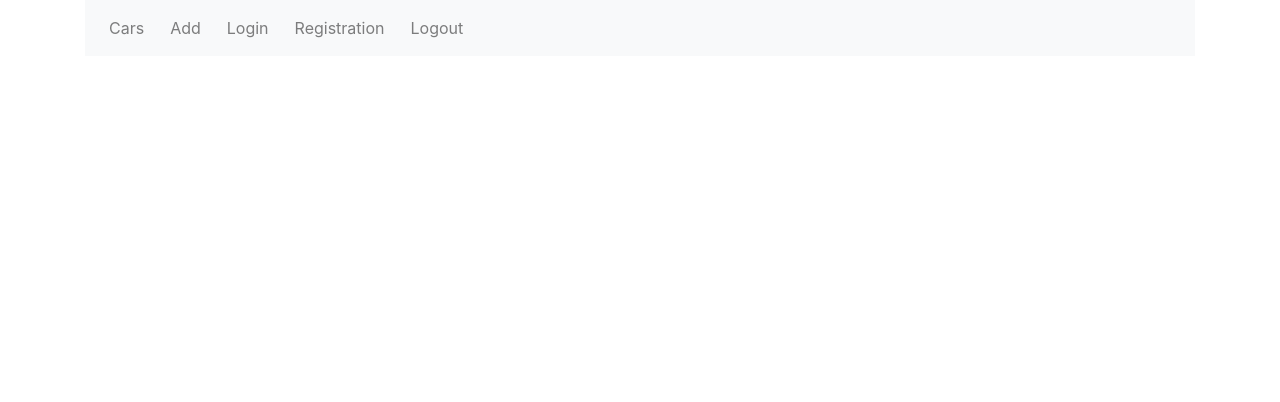
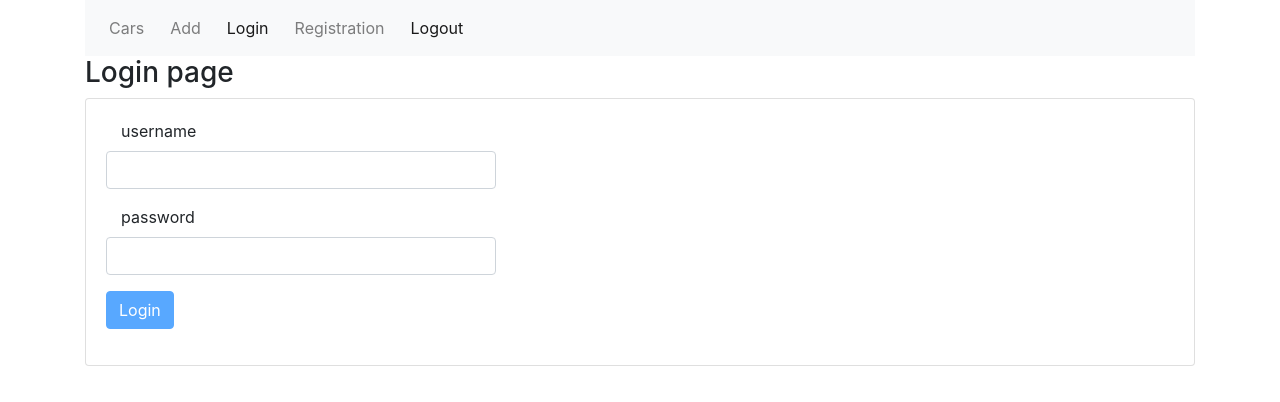
Before and after one commit to Shahnovski/autoshop-ui, an Angular app: page /login in a window 1280 px wide. Before the commit this address led to /. Shown: the top 402 px of the page. Built offline with nearby package versions, Linux system fonts and the light colour scheme.

Commit message:
Add auth.service and login.component

```diff
--- a/src/app/app-routing.module.ts
+++ b/src/app/app-routing.module.ts
@@ -4,12 +4,14 @@ import { CarListComponent } from './car-list/car-list.component';
 import { CarDetailsComponent } from './car-details/car-details.component';
 import { CreateCarComponent } from './create-car/create-car.component';
 import { CarEditComponent } from './car-edit/car-edit.component';
+import { LoginComponent } from './auth/login/login.component';
 
 const routes: Routes = [
   { path: 'cars', component: CarListComponent },
   { path: 'view/:id', component: CarDetailsComponent },
   { path: 'add', component: CreateCarComponent },
   { path: 'edit/:id', component: CarEditComponent },
+  { path: 'login', component: LoginComponent },
 ];
 
 @NgModule({
--- a/src/app/app.module.ts
+++ b/src/app/app.module.ts
@@ -8,6 +8,7 @@ import { CarDetailsComponent } from './car-details/car-details.component';
 import { CarListComponent } from './car-list/car-list.component';
 import { CarEditComponent } from './car-edit/car-edit.component';
 import {FormsModule, ReactiveFormsModule} from "@angular/forms";
+import { LoginComponent } from './auth/login/login.component';
 
 @NgModule({
   declarations: [
@@ -15,7 +16,8 @@ import {FormsModule, ReactiveFormsModule} from "@angular/forms";
     CreateCarComponent,
     CarDetailsComponent,
     CarListComponent,
-    CarEditComponent
+    CarEditComponent,
+    LoginComponent
   ],
   imports: [
     BrowserModule,
--- /dev/null
+++ b/src/app/auth.service.ts
@@ -0,0 +1,52 @@
+import { Injectable } from '@angular/core';
+import { HttpClient, HttpHeaders, HttpXsrfTokenExtractor } from '@angular/common/http';
+import { Observable, Subject  } from 'rxjs';
+
+@Injectable({
+  providedIn: 'root'
+})
+
+export class AuthService {
+  private mainUrl = '/api/v1';
+  private authUrl = this.mainUrl + '/auth';
+  private registrationUrl = this.mainUrl + '/registration';
+  private logoutUrl = this.mainUrl + '/logout';
+  private authInfoUrl = this.mainUrl + '/auth-info';
+
+  public isUserLoggedIn = new Subject();
+
+  private headers = new HttpHeaders({
+    'Content-Type': 'application/x-www-form-urlencoded',
+    Accept: 'text/html,application/xhtml+xml,application/xml;q=0.9,image/webp,image/apng,*/*;q=0.8',
+    'Accept-Language': 'ru-RU,ru;q=0.9,en-US;q=0.8,en;q=0.7'
+  });
+
+  constructor(private http: HttpClient, private tokenExtractor: HttpXsrfTokenExtractor) { }
+
+  setUserLoggedIn(loggedIn: boolean) {
+    this.isUserLoggedIn.next(loggedIn);
+  }
+
+  login(login: string, password: string): Observable<any> {
+    const body = new URLSearchParams();
+    body.set('username', login);
+    body.set('password', password);
+    return this.http.post(`${this.authUrl}`, body.toString(), { headers: this.headers, withCredentials: true });
+  }
+
+  logout(): Observable<any> {
+    return this.http.post(`${this.logoutUrl}`, '', {headers: this.headers, withCredentials: true });
+  }
+
+  registration(login: string, password: string): Observable<any> {
+    const body = new URLSearchParams();
+    body.set('username', login);
+    body.set('password', password);
+    return this.http.post(`${this.registrationUrl}`, body.toString(), { headers: this.headers, withCredentials: true });
+  }
+
+  getUserInfo(): Observable<any> {
+    return this.http.get(`${this.authInfoUrl}`, {headers: this.headers, withCredentials: true });
+  }
+
+}
--- /dev/null
+++ b/src/app/auth/login/login.component.html
@@ -0,0 +1,42 @@
+<h3>Login page</h3>
+<div class="card">
+  <div class="card-body">
+
+    <!-- login form -->
+
+    <div style="width: 400px;" class="form-row">
+      <form (ngSubmit)="onSubmit()" enctype="multipart/form-data" [formGroup]="loginForm" novalidate class="col">
+
+        <div class="form-group">
+          <label class="col-md-4">username</label>
+          <input type="text" class="form-control" id="username" formControlName="username" required [(ngModel)]="username" #id [(ngModel)] = "username" name="username">
+        </div>
+        <div *ngIf="loginForm.controls['username'].invalid && (loginForm.controls['username'].dirty || loginForm.controls['username'].touched)" class="alert alert-danger">
+          <div *ngIf="loginForm.controls['username'].errors.required">
+            username is required.
+          </div>
+        </div>
+
+        <div class="form-group">
+          <label class="col-md-4">password</label>
+          <input type="password" class="form-control" id="password" formControlName="password" required [(ngModel)]="password" #id [(ngModel)] = "password" name="password">
+        </div>
+        <div *ngIf="loginForm.controls['password'].invalid && (loginForm.controls['password'].dirty || loginForm.controls['password'].touched)" class="alert alert-danger">
+          <div *ngIf="loginForm.controls['password'].errors.required">
+            password is required.
+          </div>
+        </div>
+
+        <div class="form-group">
+          <button (click)="login()"
+                  [disabled]="loginForm.invalid"
+                  class="btn btn-primary">Login</button>
+        </div>
+
+        <div *ngIf="incorrectLoginData" class="alert alert-danger">Incorrect username data</div>
+
+      </form>
+    </div>
+
+  </div>
+</div>
--- /dev/null
+++ b/src/app/auth/login/login.component.ts
@@ -0,0 +1,58 @@
+import { Component, EventEmitter, Input, Output, OnInit } from '@angular/core';
+import { FormBuilder, FormGroup, Validators } from '@angular/forms';
+import { AuthService } from 'src/app/auth.service';
+import {  Router } from '@angular/router';
+
+@Component({
+  selector: 'app-login',
+  templateUrl: './login.component.html',
+  styleUrls: ['./login.component.css']
+})
+export class LoginComponent implements OnInit {
+  loginForm: FormGroup;
+  incorrectLoginData: boolean;
+  username: string;
+  password: string;
+
+  @Output() public outToParent = new EventEmitter();
+
+  constructor(private authService: AuthService, private fb: FormBuilder, private router: Router) {
+    this.createForm();
+    this.incorrectLoginData = false;
+  }
+
+  ngOnInit(): void {
+    this.incorrectLoginData = false;
+    this.authService.setUserLoggedIn(false);
+  }
+
+  onSubmit() {
+    this.login();
+  }
+
+  createForm() {
+    this.loginForm = this.fb.group({
+      username: ['', Validators.required ],
+      password: ['', Validators.required ]
+    });
+  }
+
+  login(){
+    this.incorrectLoginData = false;
+    this.authService.login(this.username, this.password).subscribe(
+      data => {
+        console.log(JSON.stringify(data));
+        if (data.status === 'ok') {
+          this.authService.setUserLoggedIn(true);
+          this.router.navigate(['cars']);
+        }
+        else {
+          this.incorrectLoginData = true;
+        }
+      },
+      error => {
+        console.log(error);
+      });
+  }
+
+}
```
Also changed, not shown: src/app/auth/login/login.component.css (added), 2 other files (tests, documents, lock files or other folders).
